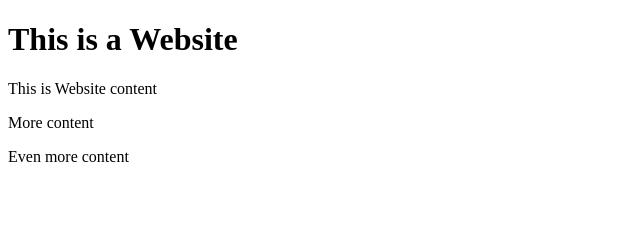
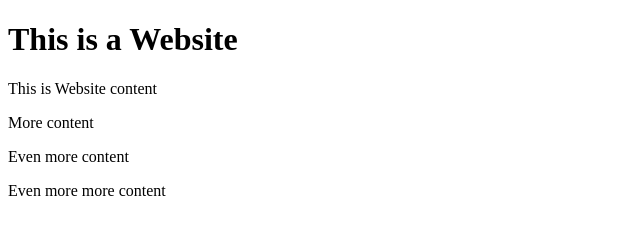
Before and after one commit to 22127251/CICD_test_0, a plain HTML site: page index.html in a window 1280 px wide. Shown: the whole page, without its empty margins (0-640 px from the left). Drawn offline with Linux system fonts and the light colour scheme.

Commit message:
change index.html

```diff
--- a/index.html
+++ b/index.html
@@ -7,6 +7,8 @@
     <p>This is Website content</p>
     <p>More content</p>
     <p>Even more content</p>
+    <p>Even more more content</p>
+
 </body>
 
 </html>
```
